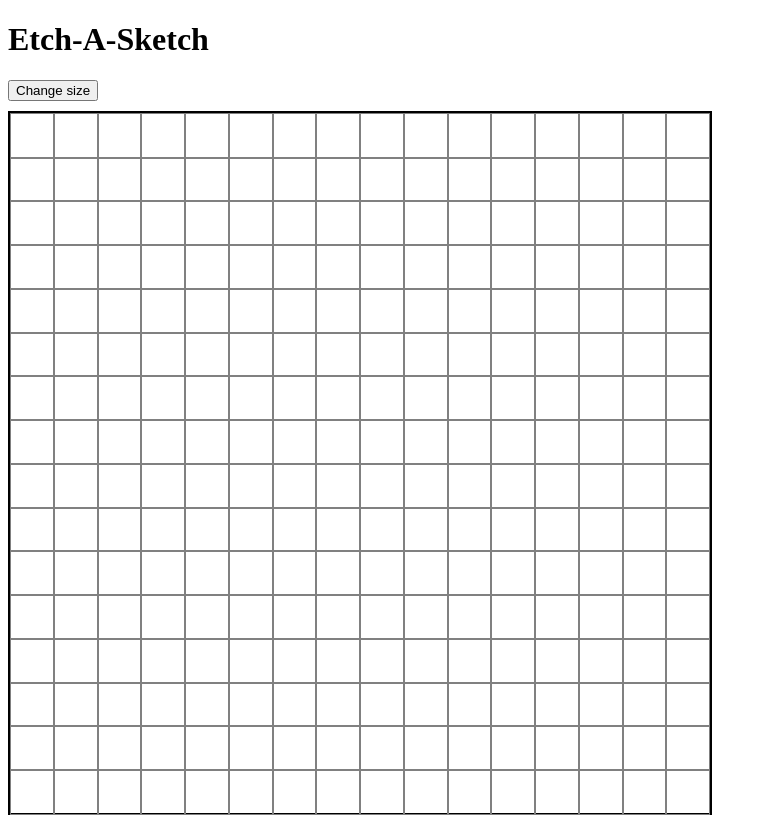
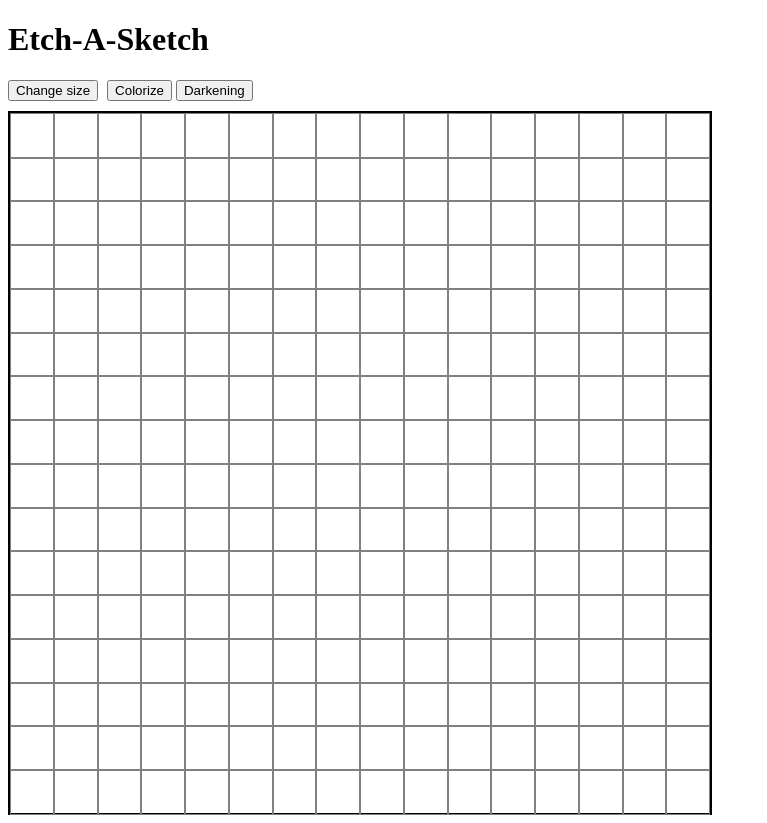
Before and after one commit to jmara09/etch-a-sketch, a plain HTML site: page index.html in a window 1280 px wide. Shown: the whole page, without its empty margins (0-767 px from the left). Drawn offline with Linux system fonts and the light colour scheme.

Commit message:
Add buttons for colorize and darken

```diff
--- a/index.html
+++ b/index.html
@@ -10,6 +10,8 @@
   <body>
     <h1>Etch-A-Sketch</h1>
     <button class="btn">Change size</button>
+    <button class="color">Colorize</button>
+    <button class="darken">Darkening</button>
     <div class="container"></div>
   </body>
 </html>
--- a/style.css
+++ b/style.css
@@ -19,6 +19,7 @@
 
 .btn {
   margin-bottom: 10px;
+  margin-right: 5px;
 }
 
 .hover {
```
